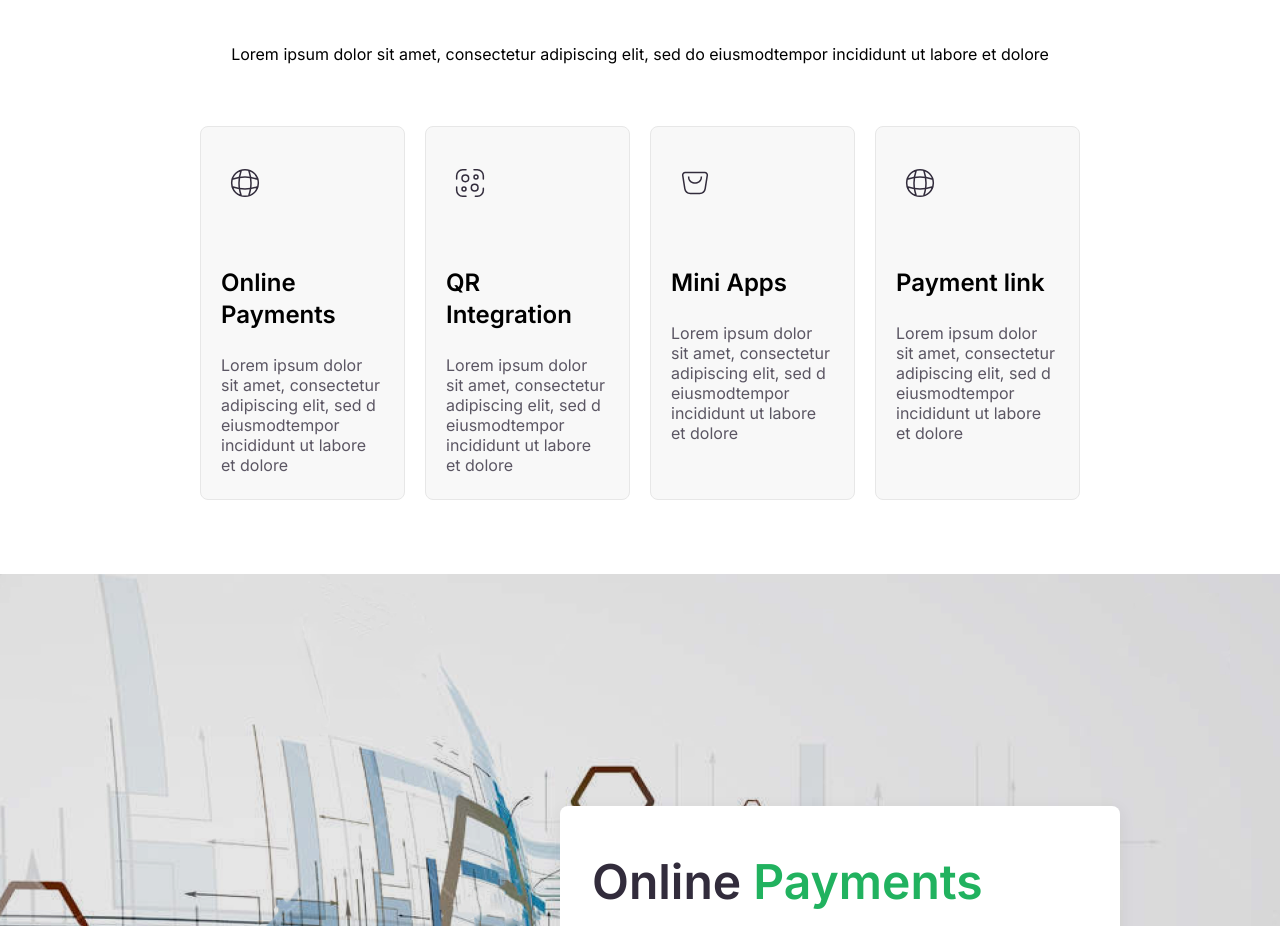
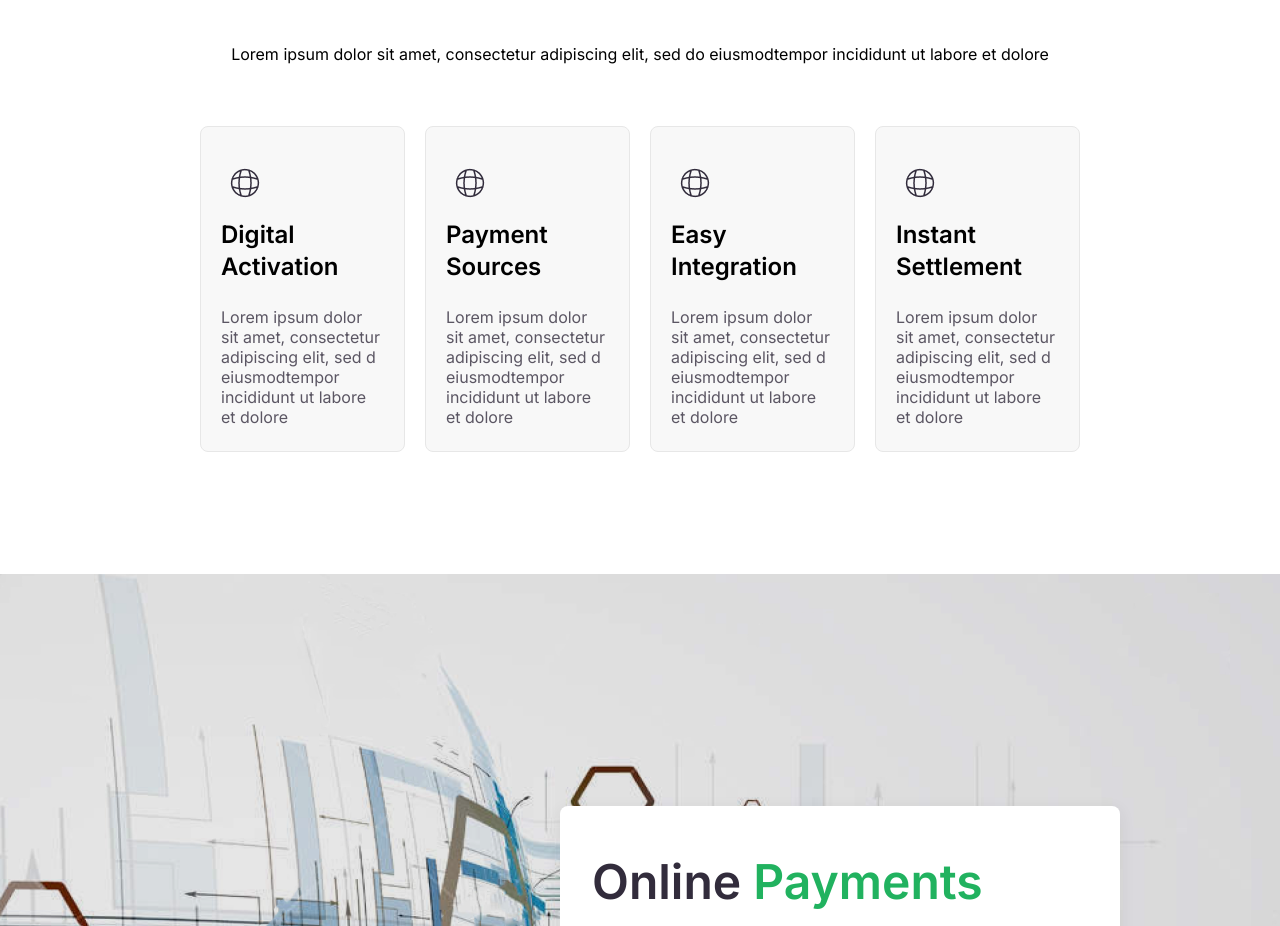
Before and after one commit to mominhyatkhandev/ops-2-frontend, a Next.js app: page / in a window 1280 px wide. Shown: the part 828-1754 px from the top of the page. Built offline with nearby package versions, Linux system fonts and the light colour scheme.

Commit message:
card issues fixed

```diff
--- a/src/app/globals.css
+++ b/src/app/globals.css
@@ -12,6 +12,10 @@
   .heading-primary {
     @apply font-semibold text-5xl text-secondary-base leading-[60px];
   }
+  /* .card-container {
+    @apply transition duration-300 border-solid border-border-light bg-screen-grey flex flex-col gap-[60px] items-start pt-8 pb-6 px-5 border-[0.5px] rounded-[8px] cursor-pointer hover:bg-primary-base hover:text-white;
+
+  } */
   @responsive {
     .button-size-small {
       @apply w-[96px] py-[14px] px-[10px] gap-10;
--- a/src/app/page.tsx
+++ b/src/app/page.tsx
@@ -10,34 +10,35 @@ import web from '@/assets/icons/global.svg';
 import scanner from '@/assets/icons/scanning.svg';
 import cartIcon from '@/assets/icons/cartIcon.svg';
 import { TCard } from '@/types/static/static';
+import { cards } from '@/types/data';
 
 export default function Home() {
-  const cards: TCard[] = [
-    {
-      label: 'Online Payments',
-      logo: web,
-      description:
-        'Lorem ipsum dolor sit amet, consectetur adipiscing elit, sed d  eiusmodtempor incididunt ut labore et dolore'
-    },
-    {
-      label: 'QR Integration',
-      logo: scanner,
-      description:
-        'Lorem ipsum dolor sit amet, consectetur adipiscing elit, sed d  eiusmodtempor incididunt ut labore et dolore'
-    },
-    {
-      label: 'Mini Apps',
-      logo: cartIcon,
-      description:
-        'Lorem ipsum dolor sit amet, consectetur adipiscing elit, sed d  eiusmodtempor incididunt ut labore et dolore'
-    },
-    {
-      label: 'Payment link',
-      logo: web,
-      description:
-        'Lorem ipsum dolor sit amet, consectetur adipiscing elit, sed d  eiusmodtempor incididunt ut labore et dolore'
-    }
-  ];
+  // const cards: TCard[] = [
+  //   {
+  //     label: 'Online Payments',
+  //     logo: web,
+  //     description:
+  //       'Lorem ipsum dolor sit amet, consectetur adipiscing elit, sed d  eiusmodtempor incididunt ut labore et dolore'
+  //   },
+  //   {
+  //     label: 'QR Integration',
+  //     logo: scanner,
+  //     description:
+  //       'Lorem ipsum dolor sit amet, consectetur adipiscing elit, sed d  eiusmodtempor incididunt ut labore et dolore'
+  //   },
+  //   {
+  //     label: 'Mini Apps',
+  //     logo: cartIcon,
+  //     description:
+  //       'Lorem ipsum dolor sit amet, consectetur adipiscing elit, sed d  eiusmodtempor incididunt ut labore et dolore'
+  //   },
+  //   {
+  //     label: 'Payment link',
+  //     logo: web,
+  //     description:
+  //       'Lorem ipsum dolor sit amet, consectetur adipiscing elit, sed d  eiusmodtempor incididunt ut labore et dolore'
+  //   }
+  // ];
   return (
     <main className="">
       {/* <Navbar /> */}
--- a/src/components/UI/Card/Card.tsx
+++ b/src/components/UI/Card/Card.tsx
@@ -3,7 +3,9 @@ import React from 'react';
 
 interface ICardProps {
   label: string;
-  logo: StaticImageData | string;
+  // logo: { image1: StaticImageData | string; image2: StaticImageData | string };
+  // logo: { image1: StaticImageData; image2: StaticImageData } | string;
+  logo: { image1: StaticImageData; image2: StaticImageData };
   className?: string;
   children?: React.ReactNode;
   description?: string;
@@ -12,25 +14,62 @@ interface ICardProps {
 const Card = ({
   logo,
   label,
-  description,
-  className,
-  children
+  description // className,
+  // children
 }: ICardProps) => {
   return (
+    //   <div
+    //     className={` group border-solid border-border-light bg-screen-grey flex flex-col gap-[60px] items-start pt-8 pb-6 px-5 border-[0.5px] rounded-[8px] cursor-pointer  hover:bg-primary-base hover:text-white
+    // `}
+    //   >
+    //     <div className="w-[48px] h-[48px] flex items-center justify-center visible group-hover:invisible ">
+    //       <Image src={logo.image1} alt={'image'} />
+    //     </div>
+
+    //     <div className="w-[48px] h-[48px]  items-center justify-center collapse group-hover:visible">
+    //       <Image
+    //         src={logo.image2}
+    //         alt={'image2'}
+    //         // width={32}
+    //         // height={32}
+    //         style={{ color: 'red', background: 'blue' }}
+    //       />
+    //     </div>
+
+    //     <div className="self-stretch flex flex-col gap-[24px] items-start">
+    //       <div className="text-lg font-semibold leading-[32px] w-full">
+    //         {label}
+    //       </div>
+    //       <div className="leading-[20px] text-secondary-600 group-hover:text-white text-base w-full">
+    //         {description}
+    //       </div>
+    //     </div>
+    //   </div>
+
     <div
-      id="CardARoot"
-      className={`${className} transition duration-300  border-solid border-border-light bg-screen-grey flex flex-col gap-[60px] items-start pt-8 pb-6 px-5 border-[0.5px] rounded-[8px] cursor-pointer`}
+      className={`group relative border-solid border-border-light bg-screen-grey flex flex-col gap-[60px] items-start pt-8 pb-6 px-5 border-[0.5px] rounded-[8px] cursor-pointer hover:bg-primary-base hover:text-white`}
     >
-      <div className="w-[48px] h-[48px] flex items-center justify-center">
-        <Image src={logo} alt={'image'} width={32} height={32} />
+      <div className="w-[48px] h-[48px] flex items-center justify-center transition-opacity opacity-100 group-hover:opacity-0 absolute">
+        <Image src={logo.image1} alt={'image'} />
       </div>
-      <div className="self-stretch flex flex-col gap-[24px] items-start">
-        <div id={label} className="text-lg font-semibold leading-[32px] w-full">
+
+      <div className="w-[48px] h-[48px]  items-center justify-center transition-opacity opacity-0 group-hover:opacity-100 absolute">
+        <Image
+          src={logo.image2}
+          alt={'image2'}
+          // width={32}
+          // height={32}
+          // style={{ color: 'red', background: 'blue' }}
+        />
+      </div>
+
+      <div className="self-stretch flex flex-col gap-[24px] items-start mt-[60px] ">
+        <div className="text-lg font-semibold leading-[32px] w-full">
           {label}
         </div>
-        <p className="leading-[20px] text-secondary-600 text-base w-full">
+        <div className="leading-[20px] text-secondary-600 group-hover:text-white text-base w-full">
           {description}
-        </p>
+        </div>
       </div>
     </div>
   );
--- a/src/types/data.ts
+++ b/src/types/data.ts
@@ -1,29 +1,31 @@
 // import { TCard } from '@/types/static/static';
 import { TCard } from '@/types/static/static';
-import web from '@/assets/icons/global.svg';
+import OP1 from '@/assets/icons/online-payment-v1.png';
+import OP2 from '@/assets/icons/online-payment-v2.png';
+// import web from '@/assets/icons/global.svg';
 
 export const cards: TCard[] = [
   {
     label: 'Digital Activation',
-    logo: web,
+    logo: { image1: OP1, image2: OP2 },
     description:
       'Lorem ipsum dolor sit amet, consectetur adipiscing elit, sed d  eiusmodtempor incididunt ut labore et dolore'
   },
   {
     label: 'Payment Sources',
-    logo: web,
+    logo: { image1: OP1, image2: OP2 },
     description:
       'Lorem ipsum dolor sit amet, consectetur adipiscing elit, sed d  eiusmodtempor incididunt ut labore et dolore'
   },
   {
     label: 'Easy Integration',
-    logo: web,
+    logo: { image1: OP1, image2: OP2 },
     description:
       'Lorem ipsum dolor sit amet, consectetur adipiscing elit, sed d  eiusmodtempor incididunt ut labore et dolore'
   },
   {
     label: 'Instant Settlement',
-    logo: web,
+    logo: { image1: OP1, image2: OP2 },
     description:
       'Lorem ipsum dolor sit amet, consectetur adipiscing elit, sed d  eiusmodtempor incididunt ut labore et dolore'
   }
--- a/src/types/static/static.d.ts
+++ b/src/types/static/static.d.ts
@@ -1,6 +1,8 @@
 import { StaticImageData } from 'next/image';
 type TCard = {
   label: string;
-  logo: StaticImageData | string;
+  // logo: StaticImageData | string;
+  // logo: { image1: StaticImageData; image2: StaticImageData } | string;
+  logo: { image1: StaticImageData; image2: StaticImageData };
   description: string;
 };
```
Also changed, not shown: src/assets/icons/online-payment-v1.png (added), src/assets/icons/online-payment-v2.png (added).
